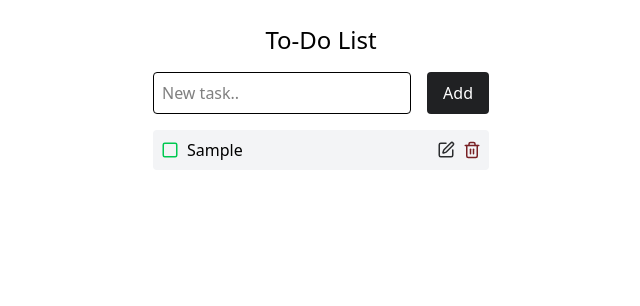
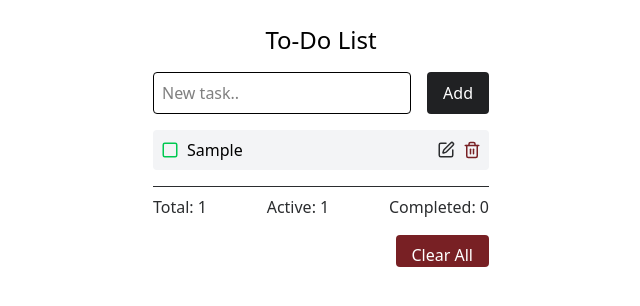
Before and after one commit to ChristosTA/cf-react-todo-app, a React (Vite) app: page / in a window 1280 px wide. Both pictures are taken after typing "Sample" into the empty fields and a click on the button "Add". Shown: the top 306 px of the page, without its empty margins (319-959 px from the left). Built offline with nearby package versions, Linux system fonts and the light colour scheme.

Commit message:
feat: add clear all tasks and count tasks

```diff
--- a/src/components/Todo.tsx
+++ b/src/components/Todo.tsx
@@ -37,7 +37,9 @@ const todoReducer = (state:TodoProps[] , action:Action): TodoProps[] => {
             return state.map(todo =>
             todo.id === action.payload
             ? {...todo , completed: !todo.completed}
-                : todo)
+                : todo);
+        case "CLEAR_ALL":
+            return [];
         default:
             return state;
     }
@@ -46,6 +48,9 @@ const todoReducer = (state:TodoProps[] , action:Action): TodoProps[] => {
 const Todo  = () => {
 
     const [todos, dispatch] = useReducer(todoReducer, [], getInitialTodos);
+    const totalTasks: number = todos.length;
+    const completedTasks: number = todos.filter(t => t.completed).length;
+    const activeTask: number = totalTasks- completedTasks;
 
 
 
@@ -53,12 +58,34 @@ const Todo  = () => {
         localStorage.setItem("todos", JSON.stringify(todos));
     },[todos])
 
+    const handleClearAll = () => {
+        dispatch({type: "CLEAR_ALL"})
+    }
+
     return(
         <>
             <div className="max-w-sm mx-auto p-6">
                <h1 className="text-center text-2xl mb-4">To-Do List</h1>
                 <TodoForm dispatch={dispatch} />
                 <TodoList todos={todos} dispatch={dispatch} />
+
+                { todos.length > 0 && (
+                    <>
+                        <div className="flex justify-between border-t pt-2 mt-4 text-cf-gray">
+                            <span>Total: {totalTasks}</span>
+                            <span>Active: {activeTask}</span>
+                            <span>Completed: {completedTasks}</span>
+                        </div>
+                    <div className="text-end mt-4">
+                        <button
+                            className="bg-cf-dark-red text-white pt-2 px-4 rounded"
+                            onClick={handleClearAll}
+                        >
+                            Clear All
+                        </button>
+                    </div>
+                    </>
+                )}
             </div>
         </>
     )
--- a/src/components/TodoList.tsx
+++ b/src/components/TodoList.tsx
@@ -29,8 +29,9 @@ const handleSave = (id: number ) => () => {
 }
 const handleToggle=(id:number) => () => {
     dispatch({type: "COMPLETE", payload:id})
+}
 
-}
+
 
 
     return (
--- a/src/types.ts
+++ b/src/types.ts
@@ -8,7 +8,8 @@ export type Action =
     | {type: "ADD"; payload: string }
     | {type: "DELETE"; payload: number}
     | {type: "EDIT"; payload: {id: number; newText: string}}
-    | {type: "COMPLETE"; payload: number};
+    | {type: "COMPLETE"; payload: number}
+    | {type: "CLEAR_ALL"};
 
 export type TodoFormProps = {
     dispatch: React.Dispatch<Action>
```
